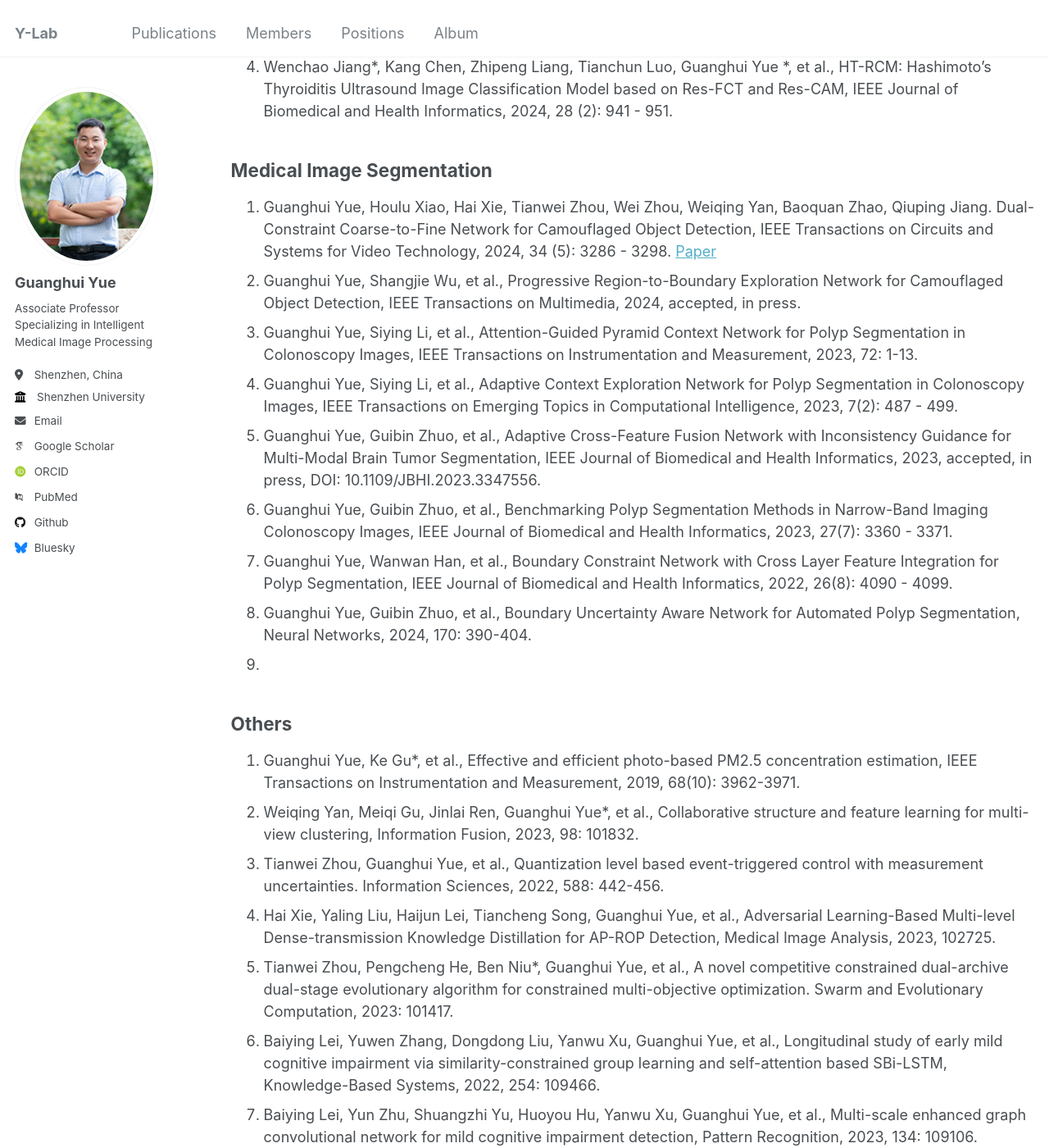
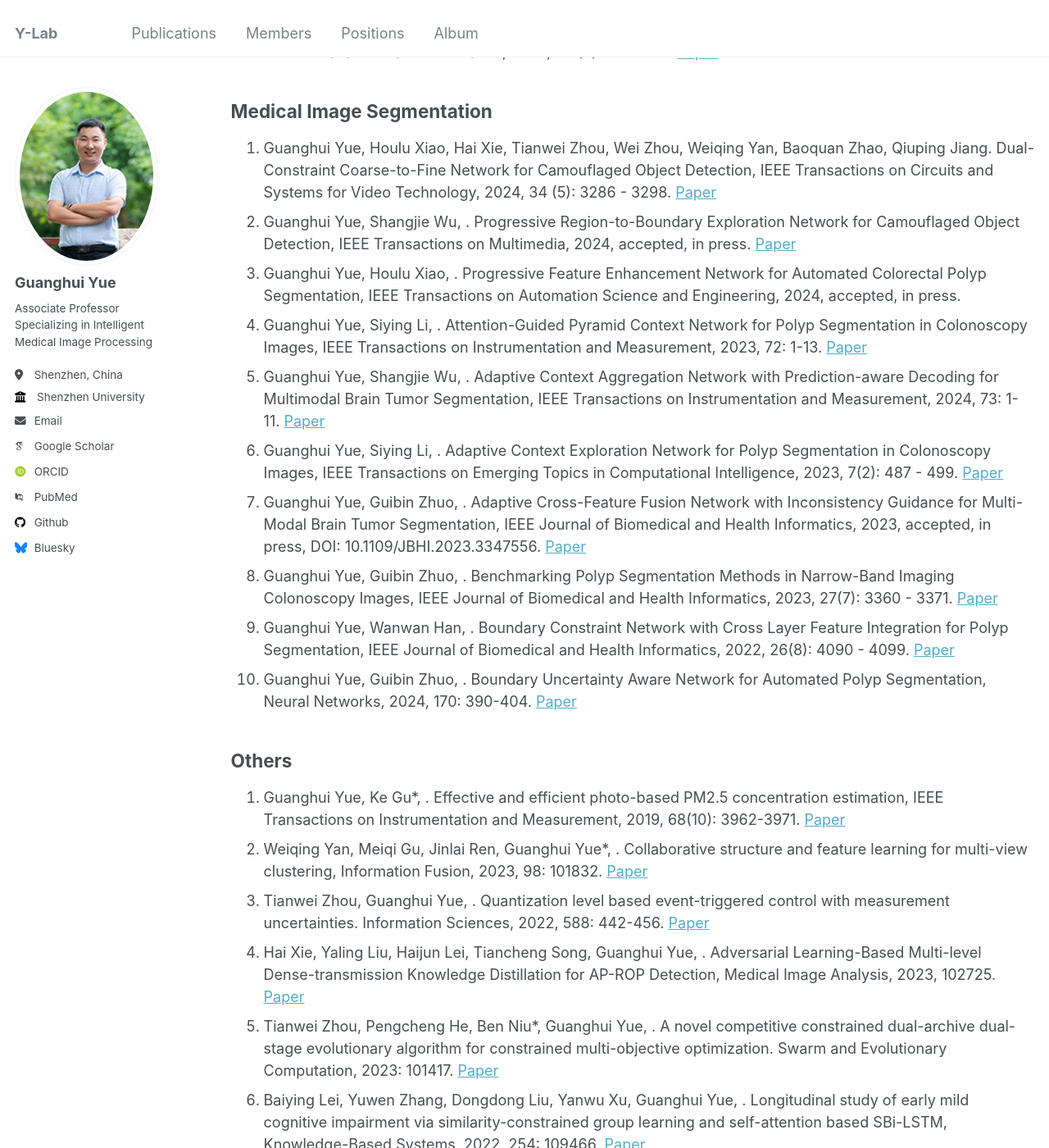
Before and after one commit to Guanghui-Yue/Guanghui-Yue.github.io, a Jekyll site: the page built from _pages/publication.md, in a window 1280 px wide and 1400 px high, scrolled down 2172 px. Shown: the whole window at 82% size. Built offline with Jekyll 4.4.1, drawn with Linux system fonts in a browser that asks for light colours; some web fonts are replaced; some of the changed text lies outside the part shown.

Commit message:
Update publication.md

```diff
--- a/_pages/publication.md
+++ b/_pages/publication.md
@@ -7,55 +7,54 @@ author_profile: true
 
 ## Image Quality Assessment and Enchancement
 1. Guanghui Yue, Chunping Hou, Ke Gu, Tianwei Zhou, Guangtao Zhai. Combining local and global measures for DIBR-synthesized image quality evaluation, IEEE Transactions on Image Processing, 2019, 28(4): 2075-2088. [Paper](https://ieeexplore.ieee.org/abstract/document/8491300/)
-2. Guanghui Yue, Jie Gao, Runmin Cong; Tianwei Zhou, Leida Li, Tianfu Wang. Deep Pyramid Network for Low-Light Endoscopic Image Enhancement, IEEE Transactions on Circuits and Systems for Video Technology, 2024, 34 (5): 3834 - 3845. [Paper](https://ieeexplore.ieee.org/abstract/document/10274690/)
-3. Guanghui Yue, Di Cheng, et al., Perceptual Quality Assessment of Enhanced Colonoscopy Images: A Benchmark Dataset and an Objective Method, IEEE Transactions on Circuits and Systems for Video Technology, 2023, 33(10): 5549 - 5561.
-4. Guanghui Yue, Honglv Wu, et al., Perceptual Quality Assessment of Retouched Face Images, IEEE Transactions on Multimedia, 2024, 26: 5741 – 5752.
-5. Guanghui Yue, Di Cheng, et al., Semi-Supervised Authentically Distorted Image Quality Assessment with Consistency-Preserving Dual-Branch Convolutional Neural Network, IEEE Transactions on Multimedia, 2023, 25: 6499 - 6511.
-6. Guanghui Yue, Honglv Wu, et al., Subjective and Objective Quality Assessment of Multi-Attribute Retouched Face Images, IEEE Transactions on Broadcasting, 2024, 70 (2): 570 - 583.
-7. Guanghui Yue, Houlu Xiao, et al., Progressive Feature Enhancement Network for Automated Colorectal Polyp Segmentation, IEEE Transactions on Automation Science and Engineering, 2024, accepted, in press.
-8. Guanghui Yue, Shangjie Wu, et al., Adaptive Context Aggregation Network with Prediction-aware Decoding for Multimodal Brain Tumor Segmentation, IEEE Transactions on Instrumentation and Measurement, 2024, 73: 1-11.
-9. Guanghui Yue, Weiqing Yan, et al., Referenceless quality evaluation of tone-mapped HDR and multi-exposure fused images, IEEE Transactions on Industrial Informatics, 2020, 16(3): 1764-1775.
-10. Guanghui Yue, Chunping Hou, et al., Blind quality assessment of tone-mapped images considering colorfulness, naturalness and structure, IEEE Transactions on Industrial Electronics, 2019, 66(5): 3784-3793.
-11. Guanghui Yue, Chunping Hou, et al., Biologically inspired blind quality assessment for tone-mapped images, IEEE Transactions on Industrial Electronics, 2018, 65(3): 2525-2536.
-12. Guanghui Yue*, Chunping Hou, et al., Analysis of structural characteristics for quality assessment of multiply distorted images, IEEE Transactions on Multimedia, 2018, 20(10): 2722-2732.
-13. Guanghui Yue, Chunping Hou, et al., No-Reference quality evaluator of transparently encrypted images, IEEE Transactions on Multimedia, 2019, 21(9): 2184-2194.
-14. Guanghui Yue, Chunping Hou, et al., Effective and efficient blind quality evaluator for contrast distorted images, IEEE Transactions on Instrumentation and Measurement, 2019, 68(8): 2733-2741.
-15. Tianwei Zhou, Songbai Tan, Baoquan Zhao, and Guanghui Yue*, Multitask Deep Neural Network with Knowledge-Guided Attention for Blind Image Quality Assessment, IEEE Transactions on Circuits and Systems for Video Technology, 2024, 34 (8): 7577 - 7588.
-16. Yu Luo, Bijia You, Guanghui Yue*, et al., Pseudo-supervised Low-light Image Enhancement with Mutual Learning, IEEE Transactions on Circuits and Systems for Video Technology, 2024, 34(1): 85-96.
+2. Guanghui Yue, Jie Gao, Runmin Cong, Tianwei Zhou, Leida Li, Tianfu Wang. Deep Pyramid Network for Low-Light Endoscopic Image Enhancement, IEEE Transactions on Circuits and Systems for Video Technology, 2024, 34 (5): 3834 - 3845. [Paper](https://ieeexplore.ieee.org/abstract/document/10274690/)
+3. Guanghui Yue, Di Cheng, Tianwei Zhou, Jingwen Hou, Weide Liu, Long Xu, Tianfu Wang, Jun Cheng. Perceptual Quality Assessment of Enhanced Colonoscopy Images: A Benchmark Dataset and an Objective Method, IEEE Transactions on Circuits and Systems for Video Technology, 2023, 33(10): 5549 - 5561. [Paper](https://ieeexplore.ieee.org/abstract/document/10078370/)
+4. Guanghui Yue, Honglv Wu, Qiuping Jiang, Tianwei, Weiqing Yan, Tianfu Wang. Perceptual Quality Assessment of Retouched Face Images, IEEE Transactions on Multimedia, 2024, 26: 5741 – 5752. [Paper](https://ieeexplore.ieee.org/abstract/document/10337739/)
+5. Guanghui Yue, Di Cheng, Leida Li, Tianwei Zhou, Hantao Liu, Tianfu Wang. Semi-Supervised Authentically Distorted Image Quality Assessment with Consistency-Preserving Dual-Branch Convolutional Neural Network, IEEE Transactions on Multimedia, 2023, 25: 6499 - 6511. [Paper](https://ieeexplore.ieee.org/abstract/document/9903545/)
+6. Guanghui Yue, Honglv Wu, Weiqing Yan, Tianwei Zhou, Hantao Liu, Wei Zhou. Subjective and Objective Quality Assessment of Multi-Attribute Retouched Face Images, IEEE Transactions on Broadcasting, 2024, 70 (2): 570 - 583. [Paper](https://ieeexplore.ieee.org/abstract/document/10481528/)
+8. Guanghui Yue, Weiqing Yan, Tianwei Zhou. Referenceless Quality Evaluation of Tone-mapped HDR and Multi-exposure Fused Images, IEEE Transactions on Industrial Informatics, 2020, 16(3): 1764-1775. [Paper](https://ieeexplore.ieee.org/abstract/document/8758367/)
+9. Guanghui Yue, Chunping Hou, Tianwei Zhou. Blind quality assessment of tone-mapped images considering colorfulness, naturalness and structure, IEEE Transactions on Industrial Electronics, 2019, 66(5): 3784-3793. [Paper](https://ieeexplore.ieee.org/abstract/document/8409470/)
+11. Guanghui Yue, Chunping Hou, Ke Gu, Shasha Mao, Wenjun Zhang. Biologically inspired blind quality assessment for tone-mapped images, IEEE Transactions on Industrial Electronics, 2018, 65(3): 2525-2536. [Paper](https://ieeexplore.ieee.org/abstract/document/8010305/)
+12. Guanghui Yue*, Chunping Hou, Ke Gu, Nam Ling, Beichen Li. Analysis of structural characteristics for quality assessment of multiply distorted images, IEEE Transactions on Multimedia, 2018, 20(10): 2722-2732. [Paper](https://ieeexplore.ieee.org/abstract/document/8301594/)
+13. Guanghui Yue, Chunping Hou, . No-Reference quality evaluator of transparently encrypted images, IEEE Transactions on Multimedia, 2019, 21(9): 2184-2194. [Paper]()
+14. Guanghui Yue, Chunping Hou, . Effective and efficient blind quality evaluator for contrast distorted images, IEEE Transactions on Instrumentation and Measurement, 2019, 68(8): 2733-2741. [Paper]()
+15. Tianwei Zhou, Songbai Tan, Baoquan Zhao, and Guanghui Yue*, Multitask Deep Neural Network with Knowledge-Guided Attention for Blind Image Quality Assessment, IEEE Transactions on Circuits and Systems for Video Technology, 2024, 34 (8): 7577 - 7588. [Paper]()
+16. Yu Luo, Bijia You, Guanghui Yue*, . Pseudo-supervised Low-light Image Enhancement with Mutual Learning, IEEE Transactions on Circuits and Systems for Video Technology, 2024, 34(1): 85-96. [Paper]()
 17. Yu Luo, Xuanrong Chen, Jie Ling, Chao Huang, Wei Zhou, and Guanghui Yue*, Unsupervised Low-Light Image Enhancement with Self-Paced Learning, IEEE Transactions on Multimedia, 2024, accepted, in press.
-18. Limin Zheng, Yu Luo, Jie Ling, and Guanghui Yue*, CDINet: Content Distortion Interaction Network for Blind Image Quality Assessment, IEEE Transactions on Multimedia, 2024, 26: 7089 - 7100.
-19. Tianwei Zhou, Songbai Tan, Wei Zhou, Yu Luo, Yuan-Gen Wang, and Guanghui Yue*, Adaptive Mixed-Scale Feature Fusion Network for Blind AI-Generated Image Quality Assessment, IEEE Transactions on Broadcasting, 2024, accepted, in press, DOI: 10.1109/TBC.2024.3391060.
-20. Tianwei Zhou, Songbai Tan, Gang Li*, Shishun Tian*, Chang Tang, Zhihua Wang, and Guanghui Yue*, Retouched Face Image Quality Assessment Based on Differential Perception and Textual Prompt, IEEE Transactions on Broadcasting, 2024, accepted, in press, DOI: 10.1109/TBC.2024.3447454.
-21. Jingwen Hou, Weisi Lin, Guanghui Yue, et al., Interaction-Matrix Based Personalized Image Aesthetics Assessment, IEEE Transactions on Multimedia, 2023, 25: 5263 - 5278.
-22. Haijun Lei, Weixin Liu, Hai Xie, Benjian Zhao, Guanghui Yue, et al., Unsupervised domain adaptation based image synthesis and feature alignment for joint optic disc and cup segmentation, IEEE Journal of Biomedical and Health Informatics, 2022, 26(1): 90-102.
-23. Qiuping Jiang, Zhenyu Peng, Guanghui Yue, et al., No-reference image contrast evaluation by generating bidirectional pseudo references, IEEE Transactions on Industrial Informatics, 2021, 17(9): 6062-6072.
+18. Limin Zheng, Yu Luo, Jie Ling, and Guanghui Yue*, CDINet: Content Distortion Interaction Network for Blind Image Quality Assessment, IEEE Transactions on Multimedia, 2024, 26: 7089 - 7100. [Paper]()
+19. Tianwei Zhou, Songbai Tan, Wei Zhou, Yu Luo, Yuan-Gen Wang, and Guanghui Yue*, Adaptive Mixed-Scale Feature Fusion Network for Blind AI-Generated Image Quality Assessment, IEEE Transactions on Broadcasting, 2024, accepted, in press, DOI: 10.1109/TBC.2024.3391060. [Paper]()
+20. Tianwei Zhou, Songbai Tan, Gang Li*, Shishun Tian*, Chang Tang, Zhihua Wang, and Guanghui Yue*, Retouched Face Image Quality Assessment Based on Differential Perception and Textual Prompt, IEEE Transactions on Broadcasting, 2024, accepted, in press, DOI: 10.1109/TBC.2024.3447454. [Paper]()
+21. Jingwen Hou, Weisi Lin, Guanghui Yue, . Interaction-Matrix Based Personalized Image Aesthetics Assessment, IEEE Transactions on Multimedia, 2023, 25: 5263 - 5278. [Paper]()
+22. Haijun Lei, Weixin Liu, Hai Xie, Benjian Zhao, Guanghui Yue, . Unsupervised domain adaptation based image synthesis and feature alignment for joint optic disc and cup segmentation, IEEE Journal of Biomedical and Health Informatics, 2022, 26(1): 90-102. [Paper]()
+23. Qiuping Jiang, Zhenyu Peng, Guanghui Yue, . No-reference image contrast evaluation by generating bidirectional pseudo references, IEEE Transactions on Industrial Informatics, 2021, 17(9): 6062-6072. [Paper]()
 
 
 
 ## Medical Image Classification
 1. Guanghui Yue, Peishan Wei, Tianwei Zhou, Qiuping Jiang, Weiqing Yan, Tianfu Wang. Toward Multi-Center Skin Lesion Classification Using Deep Neural Network with Adaptively Weighted Balance Loss, IEEE Transactions on Medical Imaging, 2023, 42(1): 119-131. [Paper](https://ieeexplore.ieee.org/abstract/document/9878129/)
-2. Guanghui Yue, Peishan Wei, et al., Automated Endoscopic Image Classification via Deep Neural Network With Class Imbalance Loss, IEEE Transactions on Instrumentation and Measurement, 2023, 72: 1-11.
-3. Guanghui Yue #, Peishan Wei#, et al., Specificity-aware Federated Learning with Dynamic Feature Fusion Network for Imbalanced Medical Image Classification, IEEE Journal of Biomedical and Health Informatics, 2023, accepted, in press, DOI: 10.1109/JBHI.2023. 3319516.
-4. Wenchao Jiang*, Kang Chen, Zhipeng Liang, Tianchun Luo, Guanghui Yue *, et al., HT-RCM: Hashimoto’s Thyroiditis Ultrasound Image Classification Model based on Res-FCT and Res-CAM, IEEE Journal of Biomedical and Health Informatics, 2024, 28 (2): 941 - 951.
+2. Guanghui Yue, Peishan Wei, . Automated Endoscopic Image Classification via Deep Neural Network With Class Imbalance Loss, IEEE Transactions on Instrumentation and Measurement, 2023, 72: 1-11. [Paper]()
+3. Guanghui Yue #, Peishan Wei#, . Specificity-aware Federated Learning with Dynamic Feature Fusion Network for Imbalanced Medical Image Classification, IEEE Journal of Biomedical and Health Informatics, 2023, accepted, in press, DOI: 10.1109/JBHI.2023. 3319516. [Paper]()
+4. Wenchao Jiang*, Kang Chen, Zhipeng Liang, Tianchun Luo, Guanghui Yue *, . HT-RCM: Hashimoto’s Thyroiditis Ultrasound Image Classification Model based on Res-FCT and Res-CAM, IEEE Journal of Biomedical and Health Informatics, 2024, 28 (2): 941 - 951. [Paper]()
 
 
 ## Medical Image Segmentation
 1. Guanghui Yue, Houlu Xiao, Hai Xie, Tianwei Zhou, Wei Zhou, Weiqing Yan, Baoquan Zhao, Qiuping Jiang. Dual-Constraint Coarse-to-Fine Network for Camouflaged Object Detection, IEEE Transactions on Circuits and Systems for Video Technology, 2024, 34 (5): 3286 - 3298. [Paper](https://ieeexplore.ieee.org/abstract/document/10262011/)
-2. Guanghui Yue, Shangjie Wu, et al., Progressive Region-to-Boundary Exploration Network for Camouflaged Object Detection, IEEE Transactions on Multimedia, 2024, accepted, in press.
-3. Guanghui Yue, Siying Li, et al., Attention-Guided Pyramid Context Network for Polyp Segmentation in Colonoscopy Images, IEEE Transactions on Instrumentation and Measurement, 2023, 72: 1-13.
-4. Guanghui Yue, Siying Li, et al., Adaptive Context Exploration Network for Polyp Segmentation in Colonoscopy Images, IEEE Transactions on Emerging Topics in Computational Intelligence, 2023, 7(2): 487 - 499.
-5. Guanghui Yue, Guibin Zhuo, et al., Adaptive Cross-Feature Fusion Network with Inconsistency Guidance for Multi-Modal Brain Tumor Segmentation, IEEE Journal of Biomedical and Health Informatics, 2023, accepted, in press, DOI: 10.1109/JBHI.2023.3347556.
-6. Guanghui Yue, Guibin Zhuo, et al., Benchmarking Polyp Segmentation Methods in Narrow-Band Imaging Colonoscopy Images, IEEE Journal of Biomedical and Health Informatics, 2023, 27(7): 3360 - 3371.
-7. Guanghui Yue, Wanwan Han, et al., Boundary Constraint Network with Cross Layer Feature Integration for Polyp Segmentation, IEEE Journal of Biomedical and Health Informatics, 2022, 26(8): 4090 - 4099.
-8. Guanghui Yue, Guibin Zhuo, et al., Boundary Uncertainty Aware Network for Automated Polyp Segmentation, Neural Networks, 2024, 170: 390-404.
-9.
+2. Guanghui Yue, Shangjie Wu, . Progressive Region-to-Boundary Exploration Network for Camouflaged Object Detection, IEEE Transactions on Multimedia, 2024, accepted, in press. [Paper]()
+3. Guanghui Yue, Houlu Xiao, . Progressive Feature Enhancement Network for Automated Colorectal Polyp Segmentation, IEEE Transactions on Automation Science and Engineering, 2024, accepted, in press.
+4. Guanghui Yue, Siying Li, . Attention-Guided Pyramid Context Network for Polyp Segmentation in Colonoscopy Images, IEEE Transactions on Instrumentation and Measurement, 2023, 72: 1-13. [Paper]()
+5. Guanghui Yue, Shangjie Wu, . Adaptive Context Aggregation Network with Prediction-aware Decoding for Multimodal Brain Tumor Segmentation, IEEE Transactions on Instrumentation and Measurement, 2024, 73: 1-11. [Paper]()
+6. Guanghui Yue, Siying Li, . Adaptive Context Exploration Network for Polyp Segmentation in Colonoscopy Images, IEEE Transactions on Emerging Topics in Computational Intelligence, 2023, 7(2): 487 - 499. [Paper]()
+7. Guanghui Yue, Guibin Zhuo, . Adaptive Cross-Feature Fusion Network with Inconsistency Guidance for Multi-Modal Brain Tumor Segmentation, IEEE Journal of Biomedical and Health Informatics, 2023, accepted, in press, DOI: 10.1109/JBHI.2023.3347556. [Paper]()
+8. Guanghui Yue, Guibin Zhuo, . Benchmarking Polyp Segmentation Methods in Narrow-Band Imaging Colonoscopy Images, IEEE Journal of Biomedical and Health Informatics, 2023, 27(7): 3360 - 3371. [Paper]()
+9. Guanghui Yue, Wanwan Han, . Boundary Constraint Network with Cross Layer Feature Integration for Polyp Segmentation, IEEE Journal of Biomedical and Health Informatics, 2022, 26(8): 4090 - 4099. [Paper]()
+10. Guanghui Yue, Guibin Zhuo, . Boundary Uncertainty Aware Network for Automated Polyp Segmentation, Neural Networks, 2024, 170: 390-404. [Paper]()
 
 ## Others
-1. Guanghui Yue, Ke Gu*, et al., Effective and efficient photo-based PM2.5 concentration estimation, IEEE Transactions on Instrumentation and Measurement, 2019, 68(10): 3962-3971.
-2. Weiqing Yan, Meiqi Gu, Jinlai Ren, Guanghui Yue*, et al., Collaborative structure and feature learning for multi-view clustering, Information Fusion, 2023, 98: 101832.
-3. Tianwei Zhou, Guanghui Yue, et al., Quantization level based event-triggered control with measurement uncertainties. Information Sciences, 2022, 588: 442-456.
-4. Hai Xie, Yaling Liu, Haijun Lei, Tiancheng Song, Guanghui Yue, et al., Adversarial Learning-Based Multi-level Dense-transmission Knowledge Distillation for AP-ROP Detection, Medical Image Analysis, 2023, 102725.
-5. Tianwei Zhou, Pengcheng He, Ben Niu*, Guanghui Yue, et al., A novel competitive constrained dual-archive dual-stage evolutionary algorithm for constrained multi-objective optimization. Swarm and Evolutionary Computation, 2023: 101417.
-6. Baiying Lei, Yuwen Zhang, Dongdong Liu, Yanwu Xu, Guanghui Yue, et al., Longitudinal study of early mild cognitive impairment via similarity-constrained group learning and self-attention based SBi-LSTM, Knowledge-Based Systems, 2022, 254: 109466.
-7. Baiying Lei, Yun Zhu, Shuangzhi Yu, Huoyou Hu, Yanwu Xu, Guanghui Yue, et al., Multi-scale enhanced graph convolutional network for mild cognitive impairment detection, Pattern Recognition, 2023, 134: 109106.
-8. Bin Jiang, Jianqiang Li, Guanghui Yue, et al., Differential privacy for industrial Internet of Things: Opportunities, applications, and challenges, IEEE Internet of Things Journal, 2021, 8(13): 10430-10451.
+1. Guanghui Yue, Ke Gu*, . Effective and efficient photo-based PM2.5 concentration estimation, IEEE Transactions on Instrumentation and Measurement, 2019, 68(10): 3962-3971. [Paper]()
+2. Weiqing Yan, Meiqi Gu, Jinlai Ren, Guanghui Yue*, . Collaborative structure and feature learning for multi-view clustering, Information Fusion, 2023, 98: 101832. [Paper]()
+3. Tianwei Zhou, Guanghui Yue, . Quantization level based event-triggered control with measurement uncertainties. Information Sciences, 2022, 588: 442-456. [Paper]()
+4. Hai Xie, Yaling Liu, Haijun Lei, Tiancheng Song, Guanghui Yue, . Adversarial Learning-Based Multi-level Dense-transmission Knowledge Distillation for AP-ROP Detection, Medical Image Analysis, 2023, 102725. [Paper]()
+5. Tianwei Zhou, Pengcheng He, Ben Niu*, Guanghui Yue, . A novel competitive constrained dual-archive dual-stage evolutionary algorithm for constrained multi-objective optimization. Swarm and Evolutionary Computation, 2023: 101417. [Paper]()
+6. Baiying Lei, Yuwen Zhang, Dongdong Liu, Yanwu Xu, Guanghui Yue, . Longitudinal study of early mild cognitive impairment via similarity-constrained group learning and self-attention based SBi-LSTM, Knowledge-Based Systems, 2022, 254: 109466. [Paper]()
+7. Baiying Lei, Yun Zhu, Shuangzhi Yu, Huoyou Hu, Yanwu Xu, Guanghui Yue, . Multi-scale enhanced graph convolutional network for mild cognitive impairment detection, Pattern Recognition, 2023, 134: 109106. [Paper]()
+8. Bin Jiang, Jianqiang Li, Guanghui Yue, . Differential privacy for industrial Internet of Things: Opportunities, applications, and challenges, IEEE Internet of Things Journal, 2021, 8(13): 10430-10451.  [Paper]()
```
